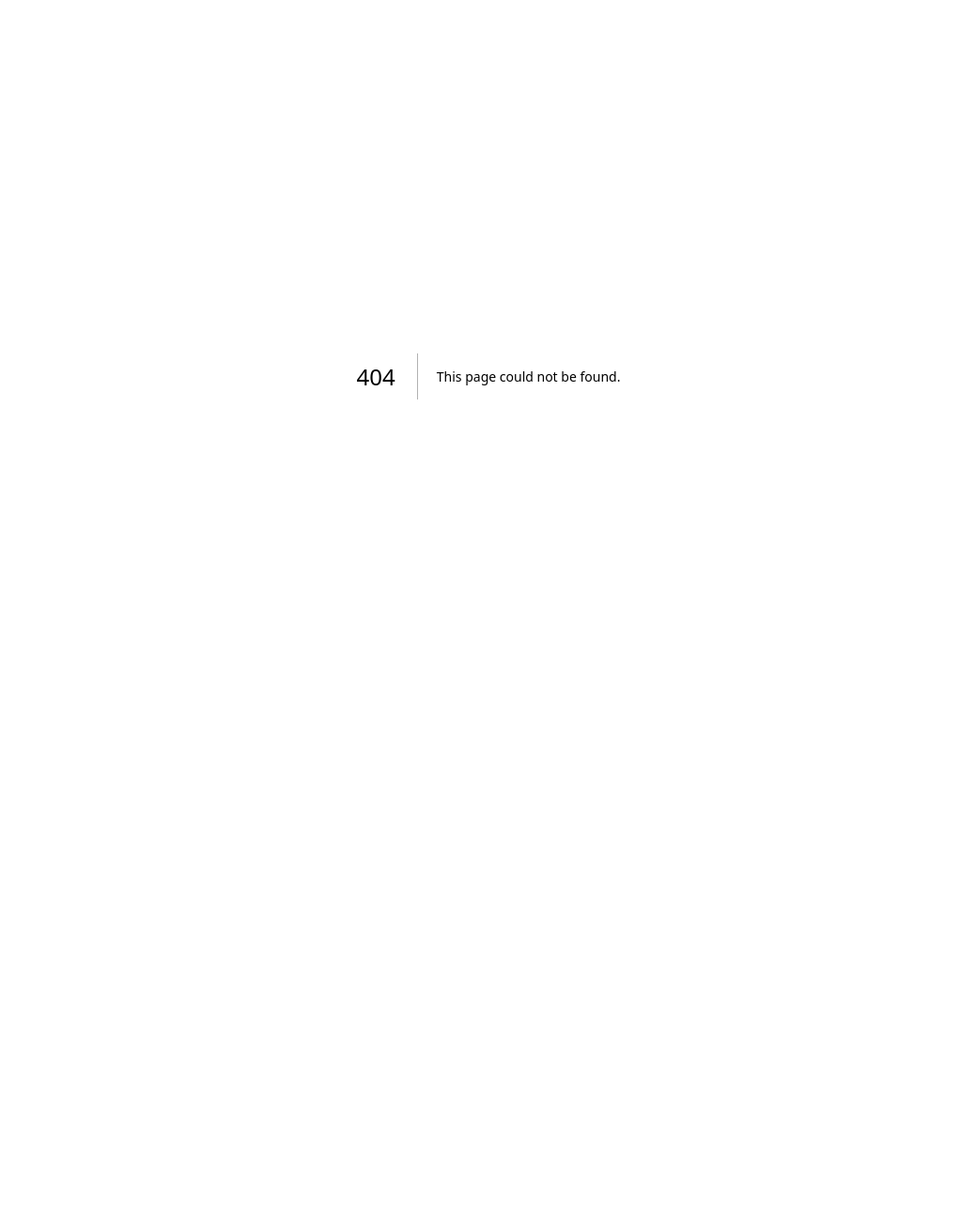
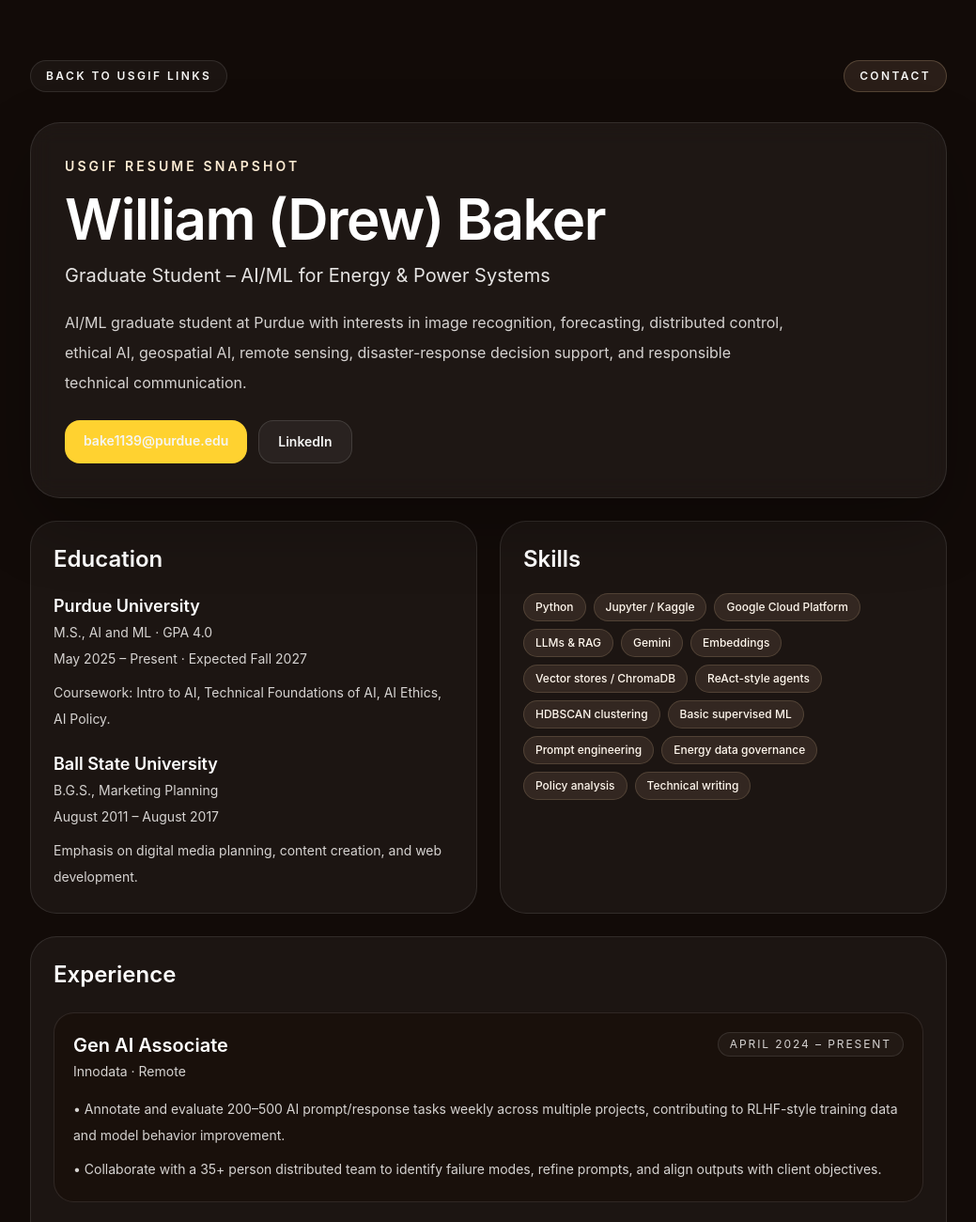
Before and after one commit to drwbkr1/burnlens-site, a Next.js app: page /usgif/resume in a window 1280 px wide. Before the commit this address had no page. Shown: the top 1300 px of the page at 94% size, without its empty margins (120-1159 px from the left). Before the commit the page ends 800 px from the top, so only its background shows below. Built offline with nearby package versions, Linux system fonts and the light colour scheme.

Commit message:
Add USGIF resume web page

```diff
--- /dev/null
+++ b/app/usgif/resume/page.tsx
@@ -0,0 +1,153 @@
+const skills = [
+  "Python",
+  "Jupyter / Kaggle",
+  "Google Cloud Platform",
+  "LLMs & RAG",
+  "Gemini",
+  "Embeddings",
+  "Vector stores / ChromaDB",
+  "ReAct-style agents",
+  "HDBSCAN clustering",
+  "Basic supervised ML",
+  "Prompt engineering",
+  "Energy data governance",
+  "Policy analysis",
+  "Technical writing",
+];
+
+const experience = [
+  {
+    role: "Gen AI Associate",
+    org: "Innodata",
+    location: "Remote",
+    dates: "April 2024 – Present",
+    bullets: [
+      "Annotate and evaluate 200–500 AI prompt/response tasks weekly across multiple projects, contributing to RLHF-style training data and model behavior improvement.",
+      "Collaborate with a 35+ person distributed team to identify failure modes, refine prompts, and align outputs with client objectives.",
+    ],
+  },
+  {
+    role: "Technical Content Writer",
+    org: "Independent Contractor",
+    location: "Remote",
+    dates: "November 2021 – March 2024",
+    bullets: [
+      "Wrote and edited 300+ articles in technology niches, including first-page ranking solar energy articles for Sunrun and similar providers.",
+      "Specialized in translating complex technical topics into accessible content for broad audiences.",
+    ],
+  },
+] as const;
+
+export const metadata = {
+  title: "Resume | William (Drew) Baker",
+  description: "USGIF resume page for William (Drew) Baker.",
+};
+
+export default function ResumePage() {
+  return (
+    <main className="min-h-screen bg-[#120b08] text-stone-100">
+      <div className="fixed inset-0 -z-10 bg-[radial-gradient(circle_at_top_left,rgba(251,191,36,0.15),transparent_24%),radial-gradient(circle_at_80%_10%,rgba(249,115,22,0.11),transparent_24%),linear-gradient(180deg,#120b08_0%,#1a0f0b_48%,#120b08_100%)]" />
+      <section className="mx-auto max-w-5xl px-6 py-12 md:py-16">
+        <div className="flex flex-wrap items-center justify-between gap-3">
+          <a
+            href="/usgif"
+            className="rounded-full border border-white/10 bg-white/[0.04] px-4 py-2 text-xs font-semibold uppercase tracking-[0.2em] text-stone-300 transition hover:bg-white/[0.07] hover:text-white"
+          >
+            Back to USGIF links
+          </a>
+          <a
+            href="mailto:bake1139@purdue.edu?subject=USGIF%20follow-up"
+            className="rounded-full border border-orange-200/20 bg-orange-200/10 px-4 py-2 text-xs font-semibold uppercase tracking-[0.2em] text-orange-100 transition hover:bg-orange-200/20"
+          >
+            Contact
+          </a>
+        </div>
+
+        <header className="mt-8 rounded-[2rem] border border-white/10 bg-white/[0.05] p-7 shadow-[0_28px_70px_rgba(0,0,0,0.25)] backdrop-blur-md md:p-9">
+          <p className="text-sm font-semibold uppercase tracking-[0.22em] text-orange-100">
+            USGIF Resume Snapshot
+          </p>
+          <h1 className="mt-4 text-4xl font-semibold tracking-tight text-white md:text-6xl">
+            William (Drew) Baker
+          </h1>
+          <p className="mt-4 text-xl text-stone-200">
+            Graduate Student – AI/ML for Energy & Power Systems
+          </p>
+          <p className="mt-5 max-w-3xl text-base leading-8 text-stone-300">
+            AI/ML graduate student at Purdue with interests in image recognition, forecasting, distributed control, ethical AI, geospatial AI, remote sensing, disaster-response decision support, and responsible technical communication.
+          </p>
+          <div className="mt-6 flex flex-wrap gap-3 text-sm">
+            <a className="rounded-2xl bg-amber-300 px-5 py-3 font-semibold text-black" href="mailto:bake1139@purdue.edu">
+              bake1139@purdue.edu
+            </a>
+            <a className="rounded-2xl border border-white/12 bg-white/5 px-5 py-3 font-semibold text-white" href="https://www.linkedin.com/in/william-baker-843946162/" target="_blank" rel="noopener noreferrer">
+              LinkedIn
+            </a>
+          </div>
+        </header>
+
+        <section className="mt-6 grid gap-6 md:grid-cols-2">
+          <div className="rounded-[1.75rem] border border-white/10 bg-white/[0.045] p-6">
+            <h2 className="text-2xl font-semibold text-white">Education</h2>
+            <div className="mt-5 space-y-5 text-sm leading-7 text-stone-300">
+              <div>
+                <h3 className="text-lg font-semibold text-white">Purdue University</h3>
+                <p>M.S., AI and ML · GPA 4.0</p>
+                <p>May 2025 – Present · Expected Fall 2027</p>
+                <p className="mt-2">Coursework: Intro to AI, Technical Foundations of AI, AI Ethics, AI Policy.</p>
+              </div>
+              <div>
+                <h3 className="text-lg font-semibold text-white">Ball State University</h3>
+                <p>B.G.S., Marketing Planning</p>
+                <p>August 2011 – August 2017</p>
+                <p className="mt-2">Emphasis on digital media planning, content creation, and web development.</p>
+              </div>
+            </div>
+          </div>
+
+          <div className="rounded-[1.75rem] border border-white/10 bg-white/[0.045] p-6">
+            <h2 className="text-2xl font-semibold text-white">Skills</h2>
+            <div className="mt-5 flex flex-wrap gap-2">
+              {skills.map((skill) => (
+                <span key={skill} className="rounded-full border border-orange-200/15 bg-orange-200/10 px-3 py-1.5 text-xs font-medium text-orange-50">
+                  {skill}
+                </span>
+              ))}
+            </div>
+          </div>
+        </section>
+
+        <section className="mt-6 rounded-[1.75rem] border border-white/10 bg-white/[0.045] p-6">
+          <h2 className="text-2xl font-semibold text-white">Experience</h2>
+          <div className="mt-6 space-y-6">
+            {experience.map((item) => (
+              <article key={item.role} className="rounded-[1.35rem] border border-white/10 bg-[#1a100c]/90 p-5">
+                <div className="flex flex-wrap items-start justify-between gap-3">
+                  <div>
+                    <h3 className="text-xl font-semibold text-white">{item.role}</h3>
+                    <p className="mt-1 text-sm text-stone-300">{item.org} · {item.location}</p>
+                  </div>
+                  <p className="rounded-full border border-white/10 bg-white/[0.04] px-3 py-1 text-xs uppercase tracking-[0.16em] text-stone-300">
+                    {item.dates}
+                  </p>
+                </div>
+                <ul className="mt-4 space-y-2 text-sm leading-7 text-stone-300">
+                  {item.bullets.map((bullet) => (
+                    <li key={bullet}>• {bullet}</li>
+                  ))}
+                </ul>
+              </article>
+            ))}
+          </div>
+        </section>
+
+        <section className="mt-6 rounded-[1.75rem] border border-amber-200/15 bg-amber-300/10 p-6">
+          <h2 className="text-2xl font-semibold text-white">USGIF positioning</h2>
+          <p className="mt-4 text-sm leading-7 text-stone-200">
+            Looking for conversations about GeoAI, remote sensing analytics, wildfire planning, data governance, responsible AI, internships, and early-career pathways where AI/ML and geospatial decision support overlap.
+          </p>
+        </section>
+      </section>
+    </main>
+  );
+}
```
